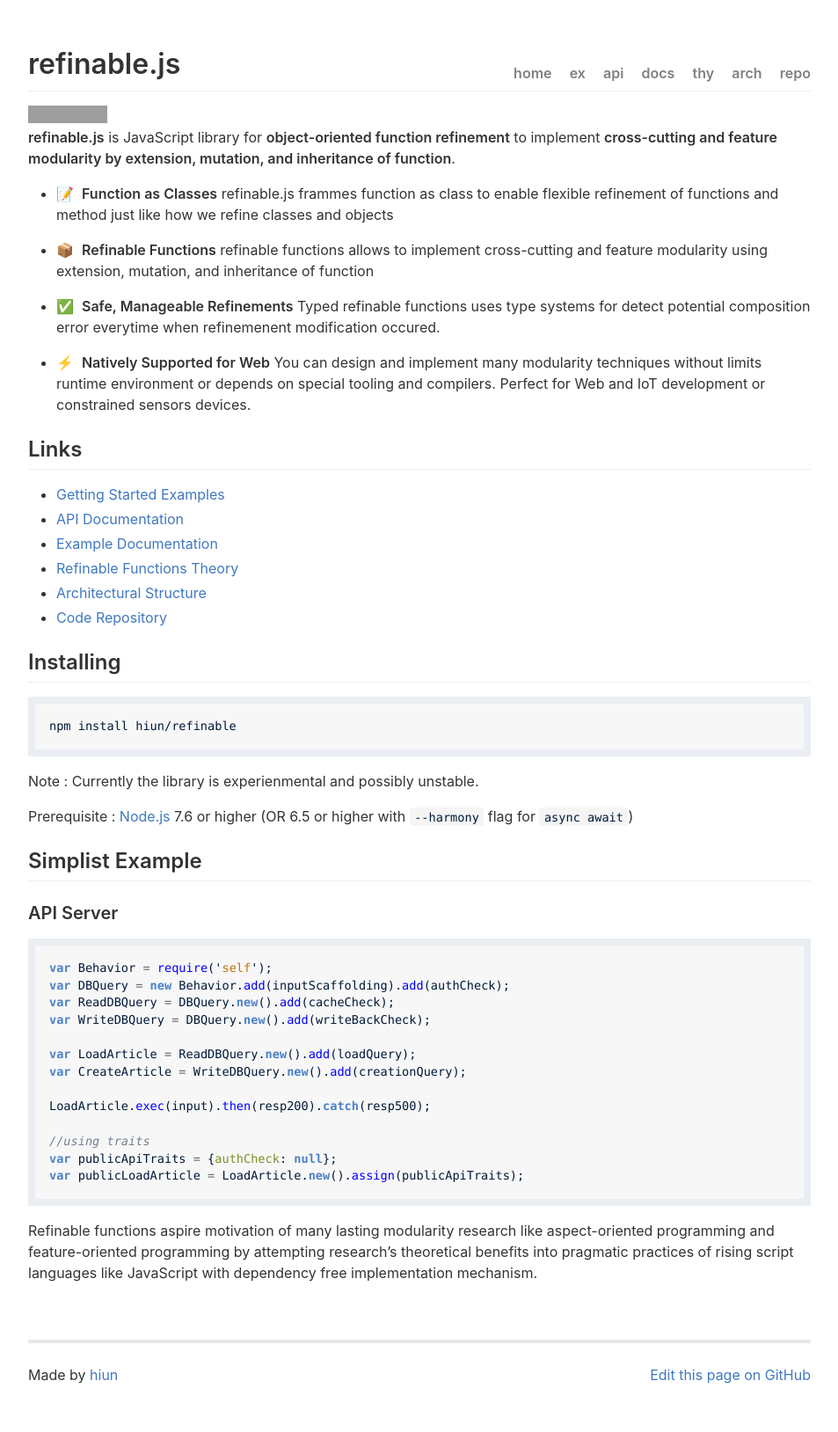
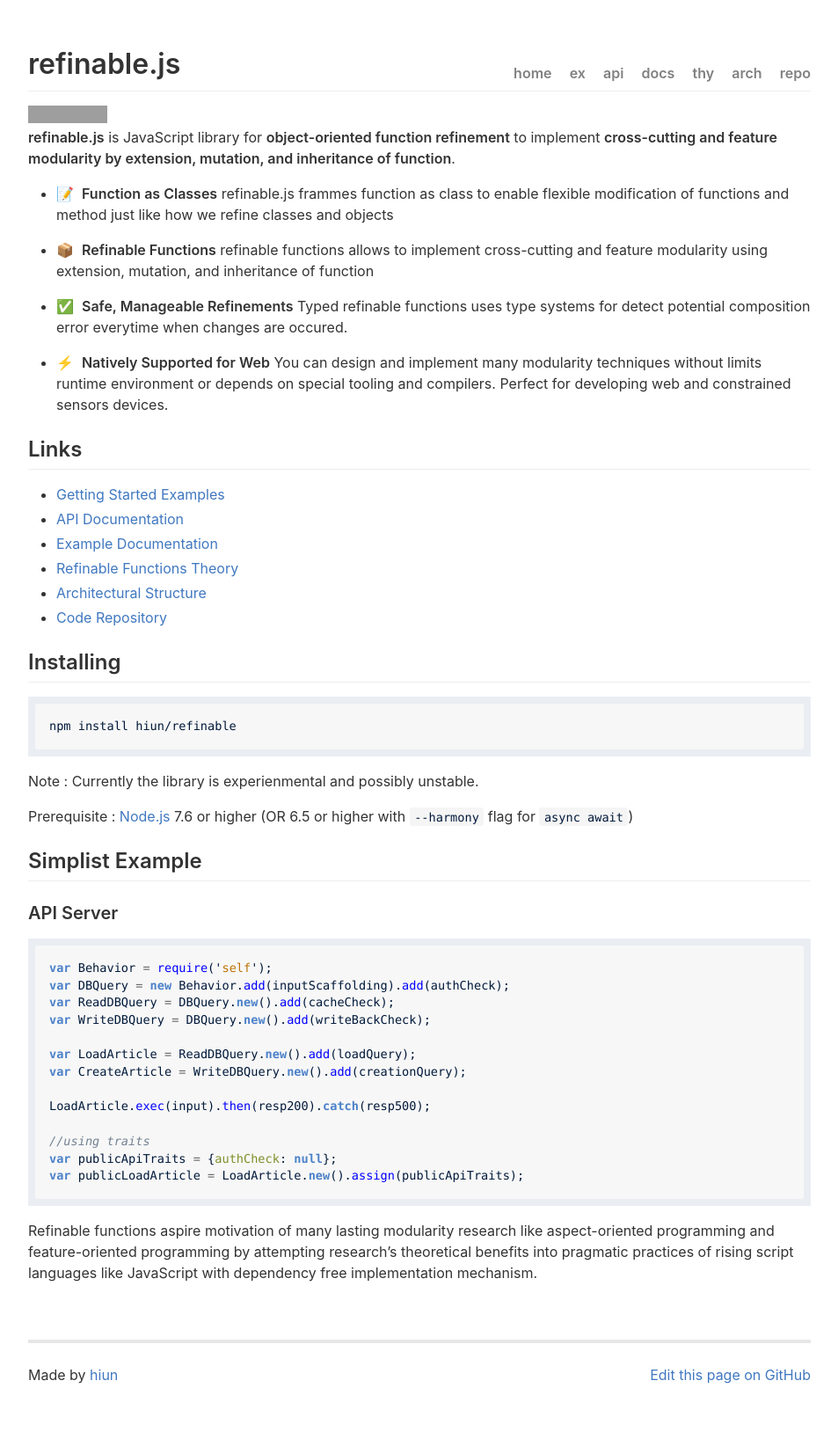
Before and after one commit to hiun/refinable, a Jekyll site: the page built from index.html, in a window 1280 px wide. Shown: the whole page at 88% size, without its empty margins (163-1116 px from the left). Built offline with Jekyll 4.4.1, drawn with Linux system fonts in a browser that asks for light colours; grey boxes are pictures that could not be loaded.

Commit message:
update texts

```diff
--- a/_includes/index.md
+++ b/_includes/index.md
@@ -1,12 +1,12 @@
 **refinable.js** is JavaScript library for **object-oriented function refinement** to implement **cross-cutting and feature modularity by extension, mutation, and inheritance of function**.
 
-* &#128221;&nbsp;&nbsp;**Function as Classes** refinable.js frammes function as class to enable flexible refinement of functions and method just like how we refine classes and objects
+* &#128221;&nbsp;&nbsp;**Function as Classes** refinable.js frammes function as class to enable flexible modification of functions and method just like how we refine classes and objects
 
 * &#128230;&nbsp;&nbsp;**Refinable Functions** refinable functions allows to implement cross-cutting and feature modularity using extension, mutation, and inheritance of function
 
-* &#9989;&nbsp;&nbsp;**Safe, Manageable Refinements** Typed refinable functions uses type systems for detect potential composition error everytime when refinemenent modification occured.
+* &#9989;&nbsp;&nbsp;**Safe, Manageable Refinements** Typed refinable functions uses type systems for detect potential composition error everytime when changes are occured.
 
-* &#9889;&nbsp;&nbsp;**Natively Supported for Web** You can design and implement many modularity techniques without limits runtime environment or depends on special tooling and compilers. Perfect for Web and IoT development or constrained sensors devices.
+* &#9889;&nbsp;&nbsp;**Natively Supported for Web** You can design and implement many modularity techniques without limits runtime environment or depends on special tooling and compilers. Perfect for developing web and constrained sensors devices.
 
 ## Links
 * [Getting Started Examples](./examples)
```
